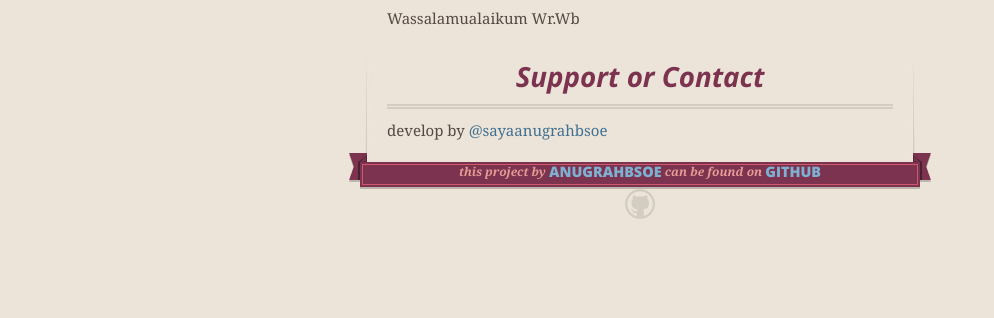
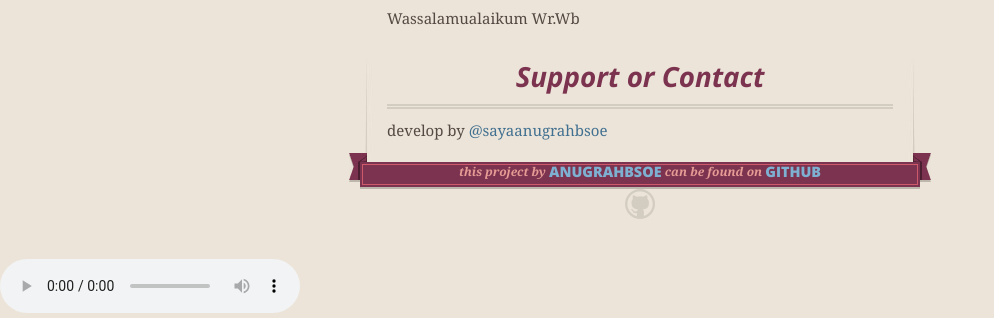
Before and after one commit to anugrahbsoe/happy-birthday-thuwenti, a plain HTML site: page index.html in a window 1280 px wide. Shown: the part 2619-2937 px from the top of the page, without its empty margins (0-994 px from the left). Before the commit the page ends 2878 px from the top, so only its background shows below. Drawn offline with nearby package versions, Linux system fonts and the light colour scheme.

Commit message:
Update index.html

```diff
--- a/index.html
+++ b/index.html
@@ -179,9 +179,15 @@ Cukup sekian ya coretan ku hari ini ,semoga tambah memotivasi buat lebih baik la
 
     </div>
 
-   <!-- <embed autostart='true' hidden='true' loop='true' src="Happy-Birthday.mp3" volume=’400&#8242;> </embed>-->
+   <!-- <embed autostart='true' hidden='true' loop='true' src="Happy-Birthday.mp3" volume=’400&#8242;> </embed>
     <audio autoplay="autopaly">
 					<source src="Happy-Birthday.mp3" type="audio/mp3" />
-			</audio>
+			</audio> -->
+<audio controls autoplay>
+  <source src="Happy-Birthday.mp3" type="audio/mp3">
+  Your browser does not support the audio element.
+</audio>
+
+
   </body>
 </html>
```
